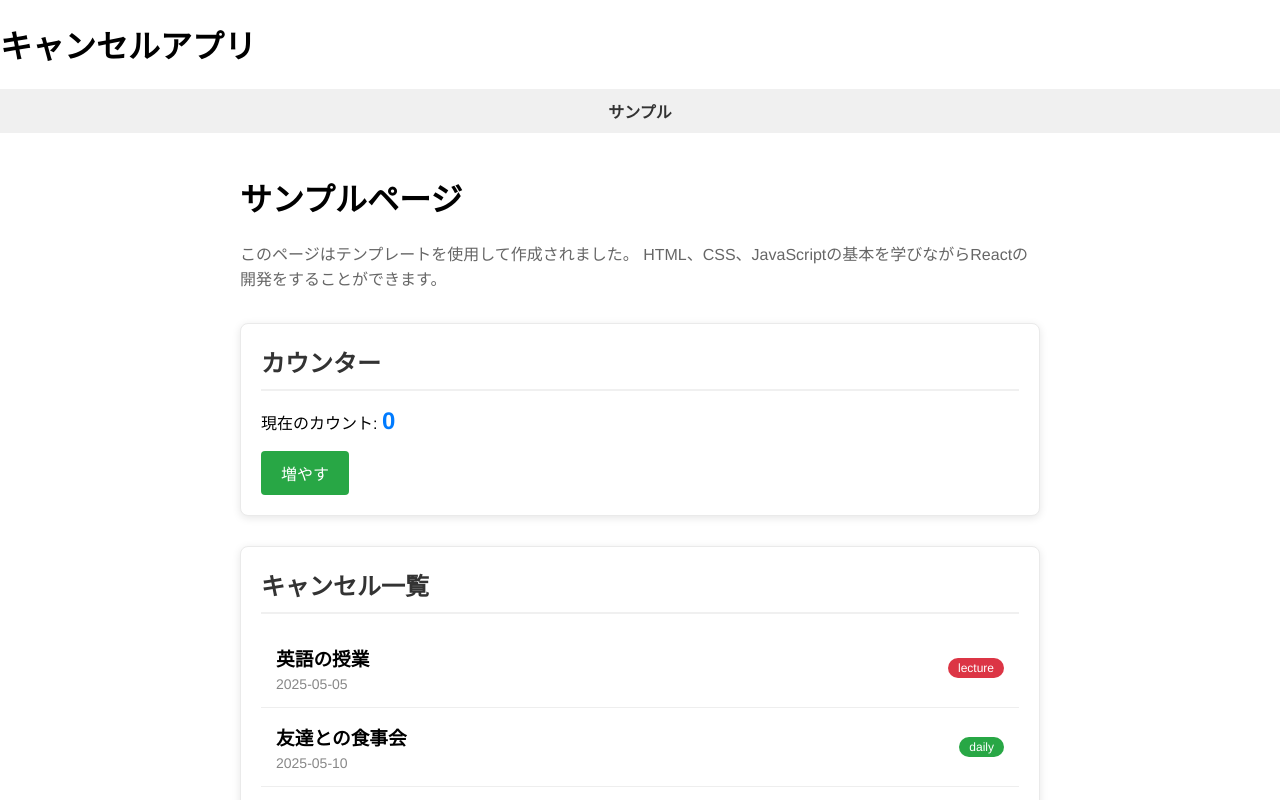
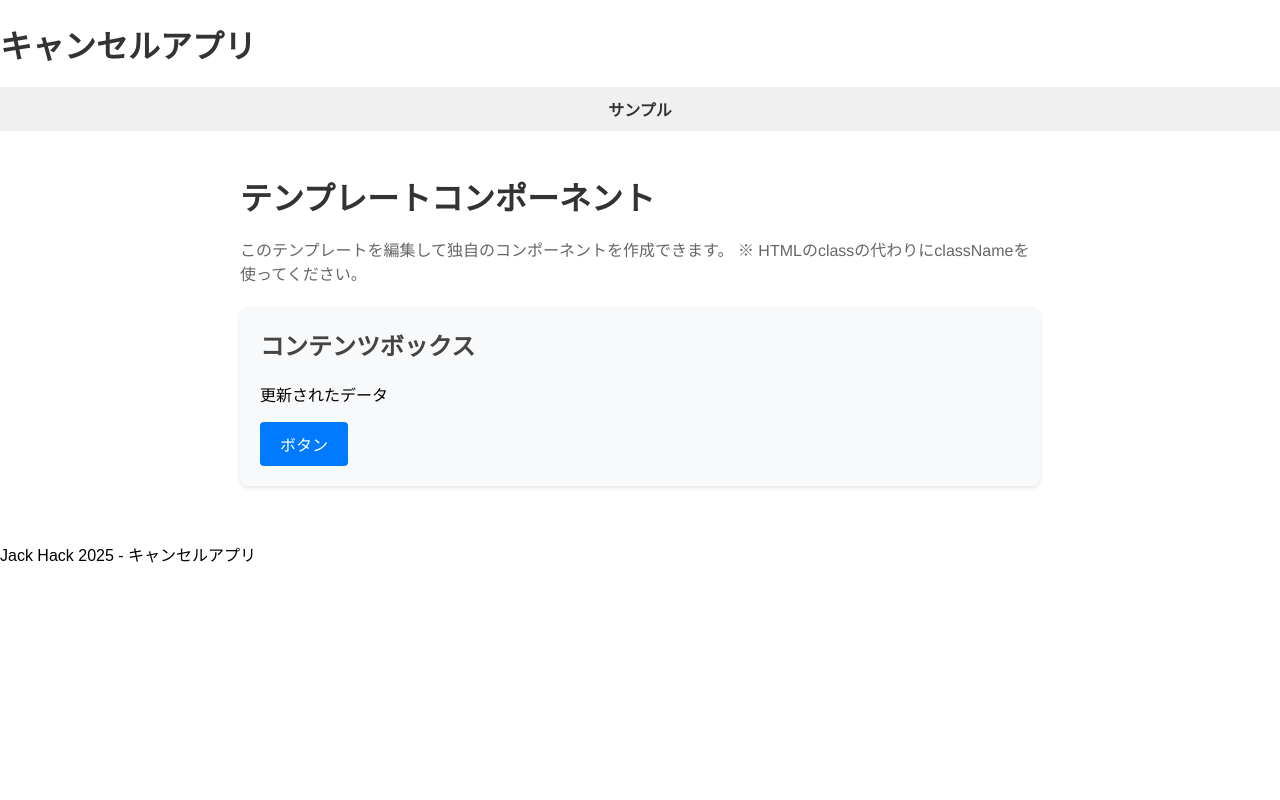
Before and after one commit to jack-app/jackHack2025_B, a React (Create React App) app: page /example in a window 1280 px wide. Shown: the top 800 px of the page. Built offline with nearby package versions, Linux system fonts and the light colour scheme.

Commit message:
feat: example

```diff
--- a/src/components/pages/Example.css
+++ b/src/components/pages/Example.css
@@ -1,36 +1,42 @@
-.example-container {
+/* テンプレートコンポーネントのスタイル */
+.template-container {
     max-width: 800px;
     margin: 0 auto;
     padding: 20px;
     font-family: 'Helvetica Neue', Arial, sans-serif;
-  }
+}
 
-  .intro-text {
+/* 見出しスタイル */
+h1 {
+    color: #333;
+    margin-bottom: 20px;
+}
+
+h2 {
+    color: #444;
+    margin-top: 0;
+}
+
+/* 説明文スタイル */
+.description {
     color: #666;
-    line-height: 1.6;
-    margin-bottom: 30px;
+    line-height: 1.5;
+    margin-bottom: 20px;
     font-size: 16px;
-  }
+}
 
-  .example-box {
-    background-color: #ffffff;
+/* コンテンツボックススタイル */
+.content-box {
+    background-color: #f8f9fa;
     border-radius: 8px;
     padding: 20px;
-    margin-bottom: 30px;
-    box-shadow: 0 2px 8px rgba(0,0,0,0.1);
-    border: 1px solid #eaeaea;
-  }
+    margin-bottom: 20px;
+    box-shadow: 0 2px 4px rgba(0, 0, 0, 0.1);
+}
 
-  .example-box h2 {
-    color: #333;
-    margin-top: 0;
-    border-bottom: 2px solid #f0f0f0;
-    padding-bottom: 10px;
-    margin-bottom: 15px;
-  }
-
-  .example-button {
-    background-color: #28a745;
+/* ボタンスタイル */
+.action-button {
+    background-color: #007bff;
     color: white;
     border: none;
     border-radius: 4px;
@@ -38,55 +44,8 @@
     font-size: 16px;
     cursor: pointer;
     transition: background-color 0.3s;
-  }
+}
 
-  .example-button:hover {
-    background-color: #218838;
-  }
-
-  #counter-display {
-    font-size: 24px;
-    font-weight: bold;
-    color: #007bff;
-  }
-
-  .cancels-list {
-    margin-bottom: 20px;
-  }
-
-  .cancel-item {
-    padding: 15px;
-    border-bottom: 1px solid #eee;
-    display: flex;
-    justify-content: space-between;
-    align-items: center;
-  }
-
-  .cancel-item:last-child {
-    border-bottom: none;
-  }
-
-  .cancel-info h3 {
-    margin: 0 0 5px 0;
-  }
-
-  .cancel-date {
-    color: #888;
-    font-size: 14px;
-    margin: 0;
-  }
-
-  .cancel-category {
-    display: inline-block;
-    padding: 3px 10px;
-    border-radius: 12px;
-    font-size: 12px;
-    color: white;
-  }
-
-  .empty-message {
-    text-align: center;
-    color: #999;
-    font-style: italic;
-    padding: 20px 0;
-  }
+.action-button:hover {
+    background-color: #0056b3;
+}
--- a/src/components/pages/Example.jsx
+++ b/src/components/pages/Example.jsx
@@ -1,92 +1,57 @@
 import React, { useEffect, useRef } from 'react';
-import './Example.css';
+import './Example.css'; // 同じフォルダにCSSファイルを作成してください
 
 function Example() {
+  // このrefを使って、コンポーネント内のDOM要素にアクセスします
   const containerRef = useRef(null);
 
   useEffect(() => {
+    // ↓↓↓ ここからJavaScriptコードを書いてね ↓↓↓
+
+    // 呪文（containerRef.currentを使ってコンポーネント内の要素にアクセス）
     if (containerRef.current) {
-      // キャンセルのサンプルデータ
-      const cancels = [
-        { id: 1, title: "英語の授業", date: "2025-05-05", category: "lecture" },
-        { id: 2, title: "友達との食事会", date: "2025-05-10", category: "daily" },
-        { id: 3, title: "レポート提出", date: "2025-05-15", category: "task" }
-      ];
-
-      // カウンター機能
-      let count = 0;
-      const counterDisplay = containerRef.current.querySelector('#counter-display');
-      const incrementButton = containerRef.current.querySelector('#increment-button');
-
-      if (incrementButton && counterDisplay) {
-        incrementButton.addEventListener('click', () => {
-          count++;
-          counterDisplay.textContent = count;
+      // 例: ボタンにイベントリスナーを追加
+      const button = containerRef.current.querySelector('#my-button');
+      if (button) {
+        button.addEventListener('click', () => {
+          alert('ボタンがクリックされました！');
         });
       }
 
-      // キャンセルリストの表示
-      const cancelsList = containerRef.current.querySelector('#cancels-list');
-      if (cancelsList) {
-        // リストを空にする
-        cancelsList.innerHTML = '';
-
-        // キャンセルリストを表示
-        cancels.forEach(cancel => {
-          const item = document.createElement('div');
-          item.className = 'cancel-item';
-
-          // カテゴリーに応じた色を設定
-          let categoryColor = '#6c757d';
-          if (cancel.category === 'lecture') categoryColor = '#dc3545';
-          if (cancel.category === 'daily') categoryColor = '#28a745';
-          if (cancel.category === 'task') categoryColor = '#fd7e14';
-
-          item.innerHTML = `
-            <div class="cancel-info">
-              <h3>${cancel.title}</h3>
-              <p class="cancel-date">${cancel.date}</p>
-            </div>
-            <span class="cancel-category" style="background-color: ${categoryColor}">
-              ${cancel.category}
-            </span>
-          `;
-
-          cancelsList.appendChild(item);
-        });
+      // 例: データを表示
+      const dataElement = containerRef.current.querySelector('#data-display');
+      if (dataElement) {
+        dataElement.textContent = '更新されたデータ';
       }
 
-      // 追加ボタンのイベント
-      const addButton = containerRef.current.querySelector('#add-button');
-      if (addButton) {
-        addButton.addEventListener('click', () => {
-          alert('新規キャンセルを追加します');
-        });
-      }
+      // その他のDOM操作やイベント処理を書く
     }
-  }, []);
+
+    // ↑↑↑ ここまでJavaScriptコードを書いてください ↑↑↑
+
+    // コンポーネントがアンマウントされるときのクリーンアップ
+    return () => {
+      // 必要に応じてイベントリスナーを削除するなどのクリーンアップを書く
+    };
+  }, []); // 空の配列を渡すと、コンポーネントのマウント時に1回だけ実行されます
 
   return (
-    <div ref={containerRef} className="example-container">
-      <h1>サンプルページ</h1>
-      <p className="intro-text">
-        このページはテンプレートを使用して作成されました。
-        HTML、CSS、JavaScriptの基本を学びながらReactの開発をすることができます。
+    <div ref={containerRef} className="template-container">
+      {/* ↓↓↓ ここからHTMLを書き始めてください ↓↓↓ */}
+
+      <h1>テンプレートコンポーネント</h1>
+      <p className="description">
+        このテンプレートを編集して独自のコンポーネントを作成できます。
+        ※ HTMLのclassの代わりにclassNameを使ってください。
       </p>
 
-      <div className="example-box">
-        <h2>カウンター</h2>
-        <p>現在のカウント: <span id="counter-display">0</span></p>
-        <button id="increment-button" className="example-button">増やす</button>
+      <div className="content-box">
+        <h2>コンテンツボックス</h2>
+        <p id="data-display">ここにデータが表示されます</p>
+        <button id="my-button" className="action-button">ボタン</button>
       </div>
 
-      <div className="example-box">
-        <h2>キャンセル一覧</h2>
-        <div id="cancels-list" className="cancels-list">
-          <p className="empty-message">表示するキャンセルがありません</p>
-        </div>
-        <button id="add-button" className="example-button">新規追加</button>
-      </div>
+      {/* ↑↑↑ ここまでHTMLを書いてください ↑↑↑ */}
     </div>
   );
 }
```
